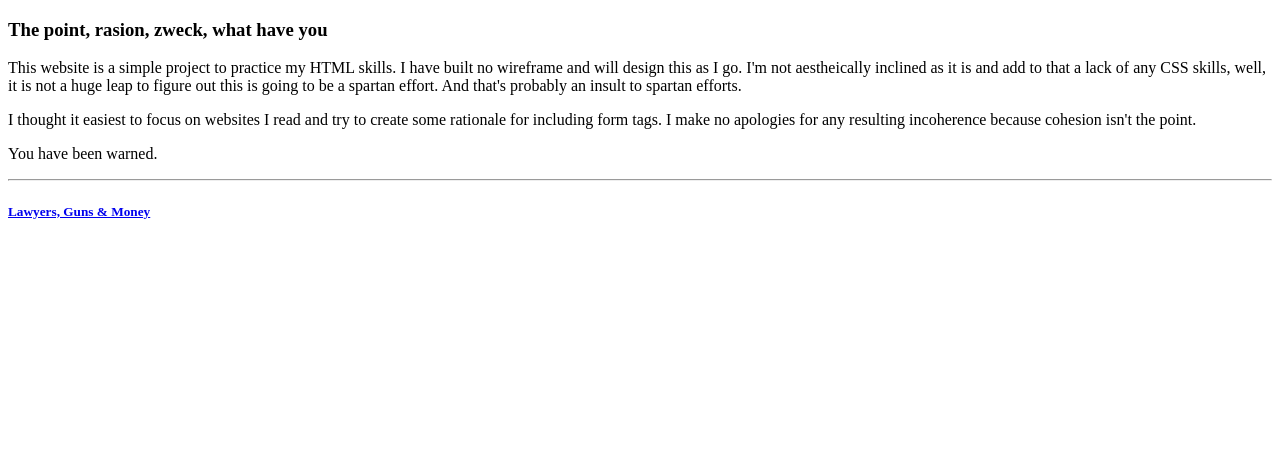
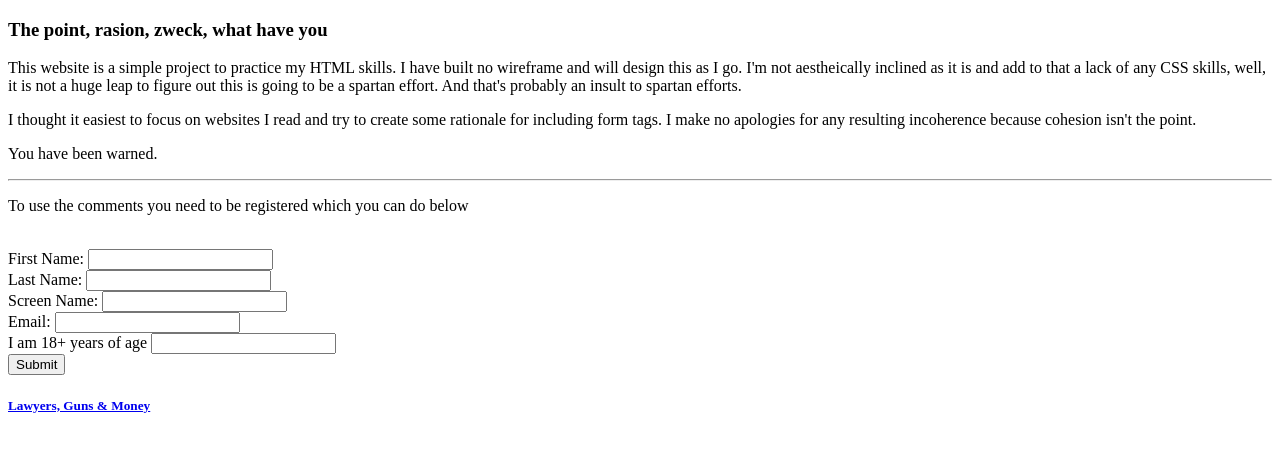
Before and after one commit to SeattleSlough/first_website_ztm_project, a plain HTML site: page index.html in a window 1280 px wide. Drawn offline with Linux system fonts and the light colour scheme.

Commit message:
add'l commits

```diff
--- a/index.html
+++ b/index.html
@@ -19,6 +19,16 @@
 		</p>
 		<p>You have been warned.</p>
 		<hr />
+		<p>To use the comments you need to be registered which you can do below</p>
+		<br />
+		<form action="">
+			First Name: <input type="text" name="fname" /> <br />
+			Last Name: <input type="text" name="lname" /><br />
+			Screen Name: <input type="text" name="scrname" /><br />
+			Email: <input type="text" name="email" /><br />
+			I am 18+ years of age <input type="text" name="email" /><br />
+			<input type="submit" name="fname" />
+		</form>
 		<a href="www.lawyersgunsmoneyblog.com"><h5>Lawyers, Guns & Money</h5></a>
 	</body>
 </html>
```
Also changed, not shown: thankyou.html (added).
